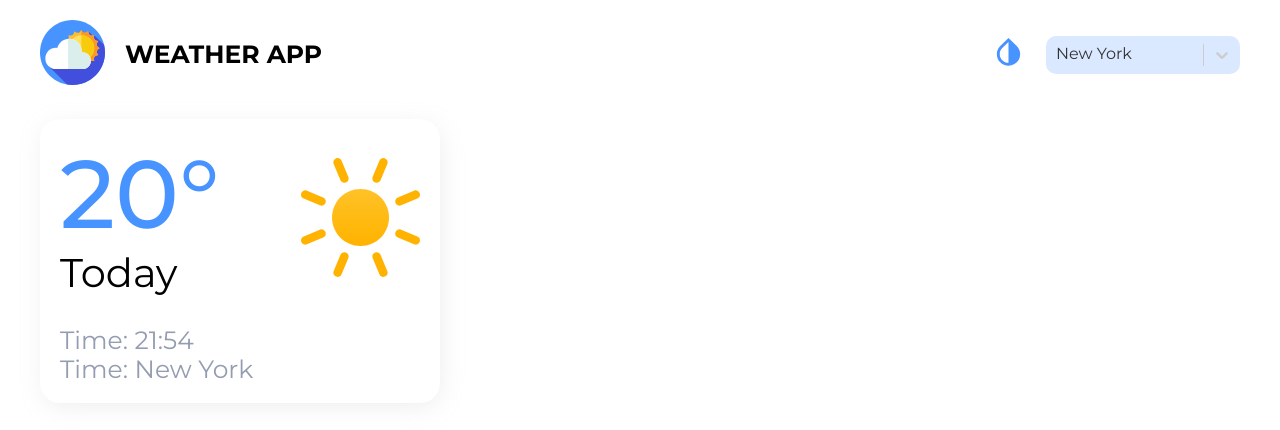
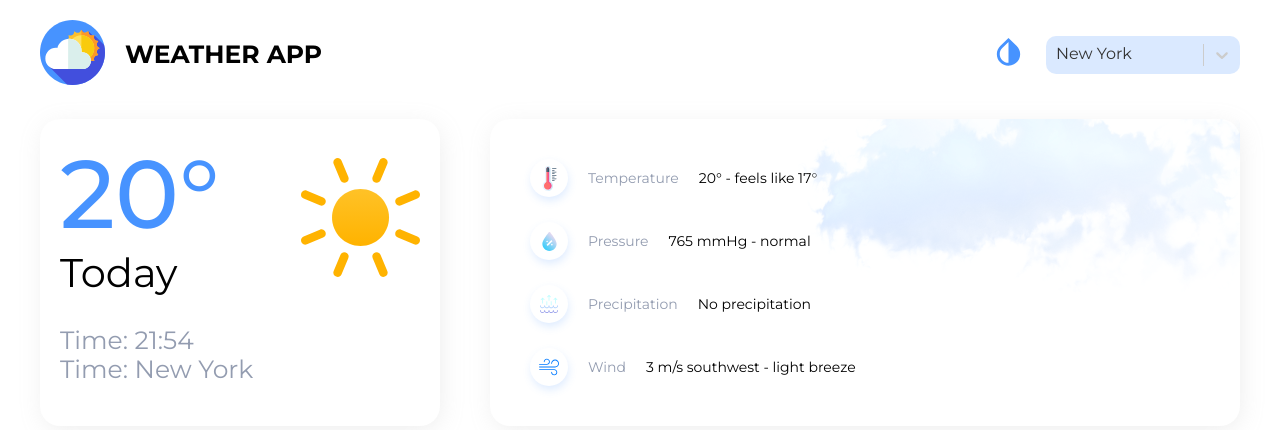
Before and after one commit to ViachP/Weather-App, a React (Create React App) app in the folder weather_app/: page / in a window 1280 px wide. Shown: the top 430 px of the page. Built offline with nearby package versions, Linux system fonts and the light colour scheme.

Commit message:
add styles for ThisDayInfo component

```diff
--- a/weather_app/src/pages/Home/Home.module.scss
+++ b/weather_app/src/pages/Home/Home.module.scss
@@ -1,3 +1,7 @@
 .home {
-  font-size: 30px;
 }
+.wrapper {
+  display: flex;
+  justify-content: space-between;
+  margin-bottom: 50px;
+}
--- a/weather_app/src/pages/Home/Home.tsx
+++ b/weather_app/src/pages/Home/Home.tsx
@@ -1,5 +1,6 @@
 import React from "react";
 import { ThisDay } from "./components/ThisDay/ThisDay";
+import { ThisDayInfo } from "./components/ThisDayInfo/ThisDayInfo";
 import s from "./Home.module.scss";
 
 interface Props {}
@@ -7,7 +8,10 @@
 export const Home = (props: Props) => {
   return (
     <div className={s.home}>
-      <ThisDay />
+      <div className={s.wrapper}>
+        <ThisDay />
+        <ThisDayInfo />
+      </div>
     </div>
   );
 };
--- a/weather_app/src/pages/Home/components/ThisDayInfo/ThisDayInfo.module.scss
+++ b/weather_app/src/pages/Home/components/ThisDayInfo/ThisDayInfo.module.scss
@@ -0,0 +1,53 @@
+@import "../../../../styles/variables.scss";
+
+.this__day_info {
+  position: relative;
+  padding: 40px;
+  max-width: 750px;
+  width: 100%;
+  box-shadow: $box-shadow;
+  border-radius: $border-radius;
+  background: var(#{--components-background-default});
+}
+
+.item {
+  position: relative;
+  display: flex;
+  align-items: center;
+  margin-bottom: 25px;
+  &:last-of-type {
+    margin-bottom: 0;
+  }
+  .indicator,
+  .indicator__name {
+    margin-right: 20px;
+  }
+
+  .indicator {
+    width: 38px;
+    height: 38px;
+    display: flex;
+    align-items: center;
+    justify-content: center;
+    background-color: #fff;
+    box-shadow: 1px 4px 10px -1px rgba(71, 147, 255, 0.2);
+    border-radius: 50%;
+  }
+
+  .indicator__name,
+  .indicator__value {
+    font-size: 14px;
+  }
+  .indicator__name {
+    color: $base-color;
+  }
+  .indicator__value {
+    color: var(#{--text-color-default});
+  }
+}
+
+.cloud__img {
+  position: absolute;
+  top: 0;
+  right: 0;
+}
--- a/weather_app/src/pages/Home/components/ThisDayInfo/ThisDayInfo.tsx
+++ b/weather_app/src/pages/Home/components/ThisDayInfo/ThisDayInfo.tsx
@@ -2,6 +2,7 @@
 import Select from "react-select";
 import s from "./ThisDayInfo.module.scss";
 import cloud from "../../../../assets/images/cloud.png";
+import { ThisDayItem } from "./ThisDayItem";
 
 interface Props {}
 
@@ -36,7 +37,11 @@
   ];
   return (
     <div className={s.this__day_info}>
-      <div className={s.this__day_info_items}></div>
+      <div className={s.this__day_info_items}>
+        {items.map((item: Item) => (
+          <ThisDayItem key={item.icon_id} item={item} />
+        ))}
+      </div>
       <img className={s.cloud__img} src={cloud} alt="cloud" />
     </div>
   );
```
